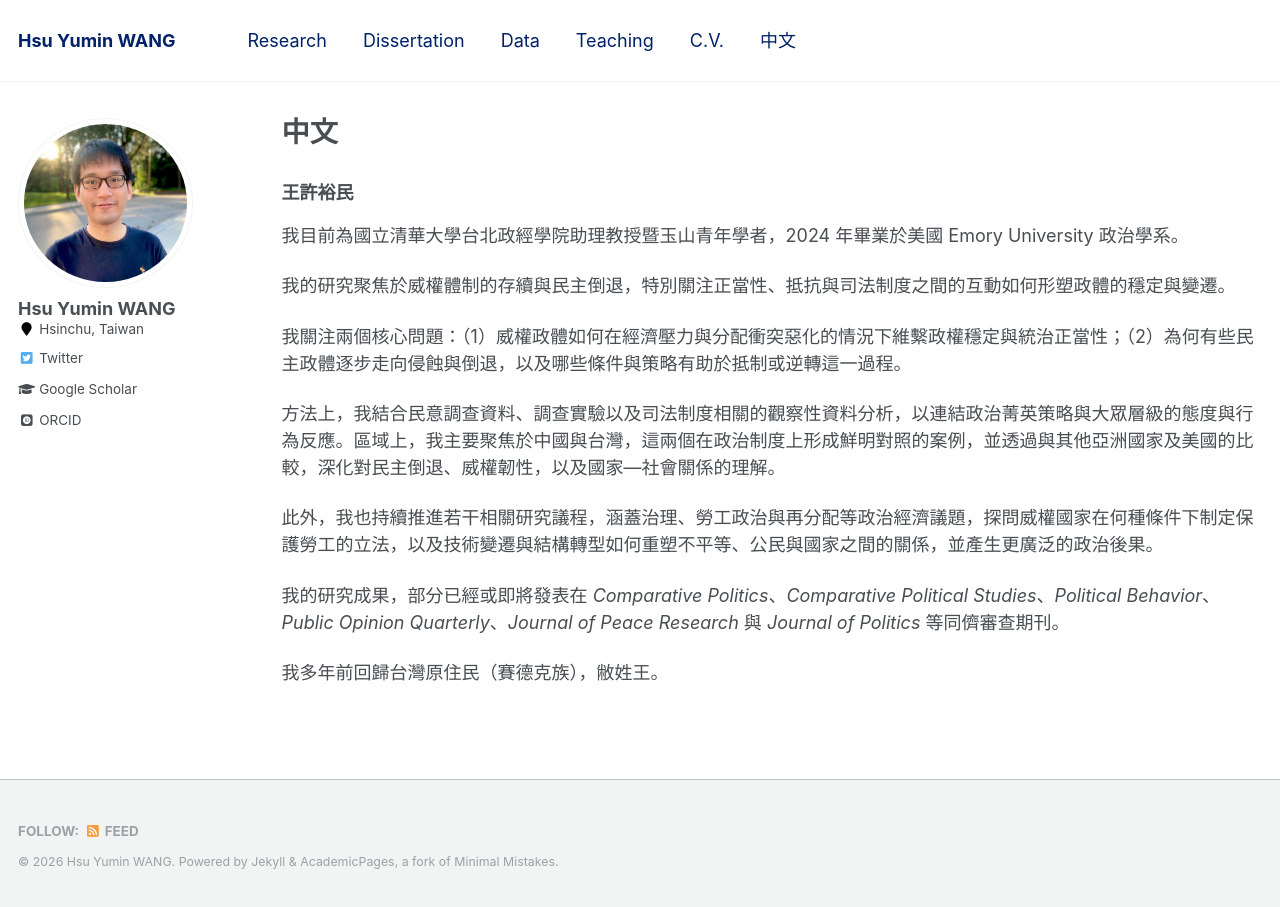
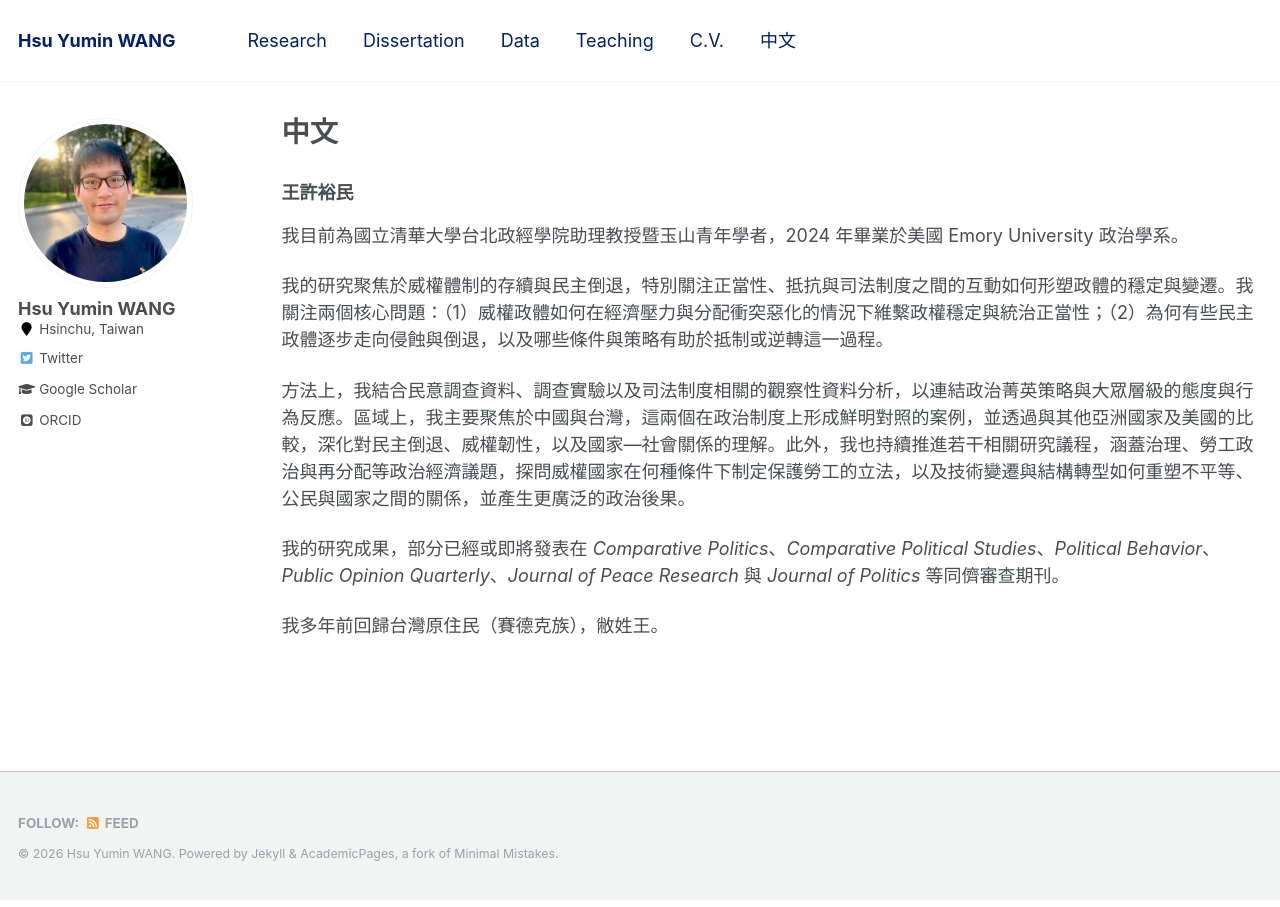
Before and after one commit to hsuyumin/hsuyumin.github.io, a Jekyll site: the page built from _pages/chinese.md, in a window 1280 px wide. Built offline with Jekyll 4.4.1, drawn with Linux system fonts in a browser that asks for light colours; some web fonts are replaced.

```diff
--- a/_pages/chinese.md
+++ b/_pages/chinese.md
@@ -11,13 +11,9 @@ redirect_from:
 
 我目前為國立清華大學台北政經學院助理教授暨玉山青年學者，2024 年畢業於美國 Emory University 政治學系。
 
-我的研究聚焦於威權體制的存續與民主倒退，特別關注正當性、抵抗與司法制度之間的互動如何形塑政體的穩定與變遷。
+我的研究聚焦於威權體制的存續與民主倒退，特別關注正當性、抵抗與司法制度之間的互動如何形塑政體的穩定與變遷。我關注兩個核心問題：（1）威權政體如何在經濟壓力與分配衝突惡化的情況下維繫政權穩定與統治正當性；（2）為何有些民主政體逐步走向侵蝕與倒退，以及哪些條件與策略有助於抵制或逆轉這一過程。
 
-我關注兩個核心問題：（1）威權政體如何在經濟壓力與分配衝突惡化的情況下維繫政權穩定與統治正當性；（2）為何有些民主政體逐步走向侵蝕與倒退，以及哪些條件與策略有助於抵制或逆轉這一過程。
-
-方法上，我結合民意調查資料、調查實驗以及司法制度相關的觀察性資料分析，以連結政治菁英策略與大眾層級的態度與行為反應。區域上，我主要聚焦於中國與台灣，這兩個在政治制度上形成鮮明對照的案例，並透過與其他亞洲國家及美國的比較，深化對民主倒退、威權韌性，以及國家—社會關係的理解。
-
-此外，我也持續推進若干相關研究議程，涵蓋治理、勞工政治與再分配等政治經濟議題，探問威權國家在何種條件下制定保護勞工的立法，以及技術變遷與結構轉型如何重塑不平等、公民與國家之間的關係，並產生更廣泛的政治後果。
+方法上，我結合民意調查資料、調查實驗以及司法制度相關的觀察性資料分析，以連結政治菁英策略與大眾層級的態度與行為反應。區域上，我主要聚焦於中國與台灣，這兩個在政治制度上形成鮮明對照的案例，並透過與其他亞洲國家及美國的比較，深化對民主倒退、威權韌性，以及國家—社會關係的理解。此外，我也持續推進若干相關研究議程，涵蓋治理、勞工政治與再分配等政治經濟議題，探問威權國家在何種條件下制定保護勞工的立法，以及技術變遷與結構轉型如何重塑不平等、公民與國家之間的關係，並產生更廣泛的政治後果。
 
 我的研究成果，部分已經或即將發表在 _Comparative Politics_、_Comparative Political Studies_、_Political Behavior_、_Public Opinion Quarterly_、_Journal of Peace Research_ 與 _Journal of Politics_ 等同儕審查期刊。
 
```
